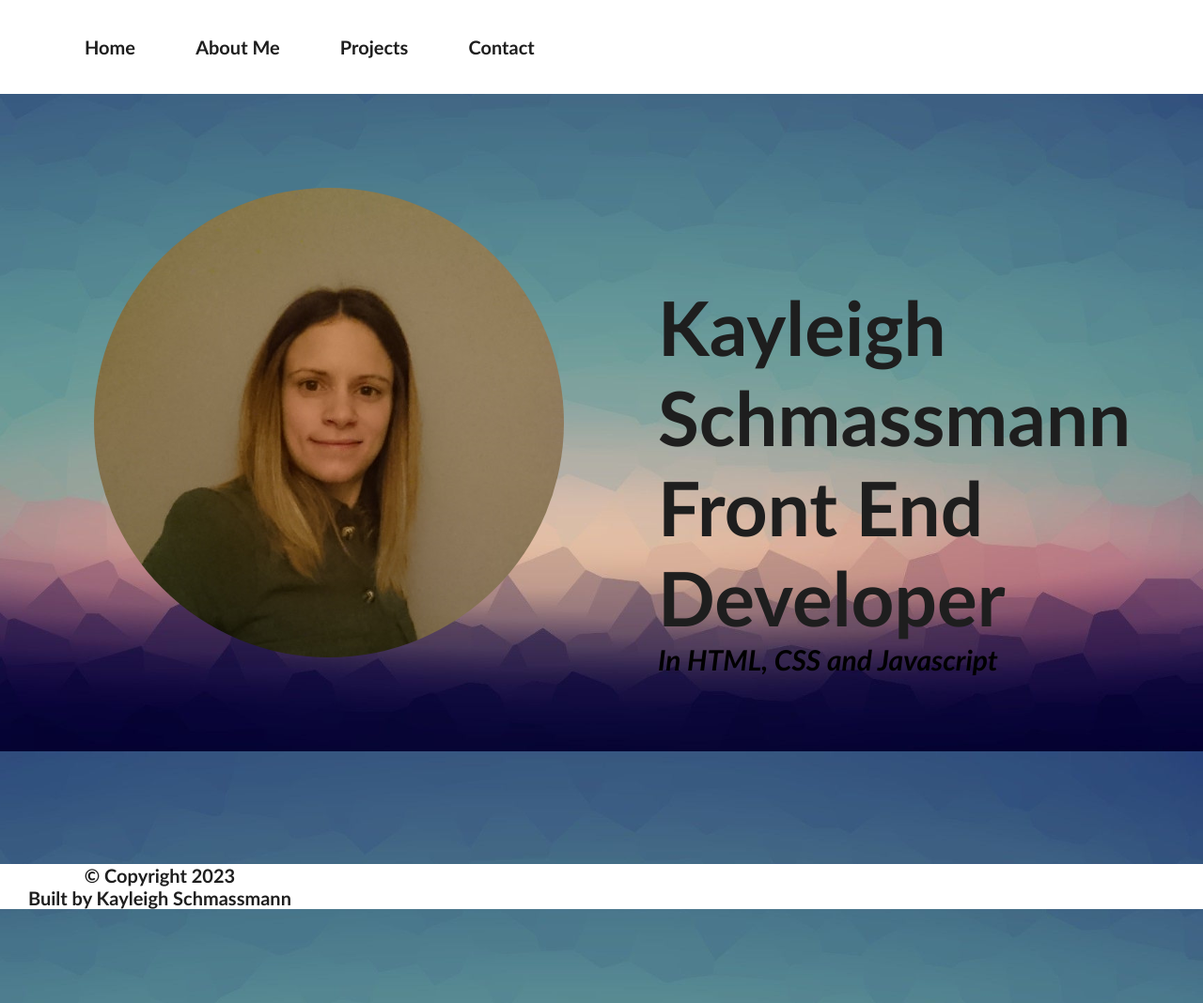
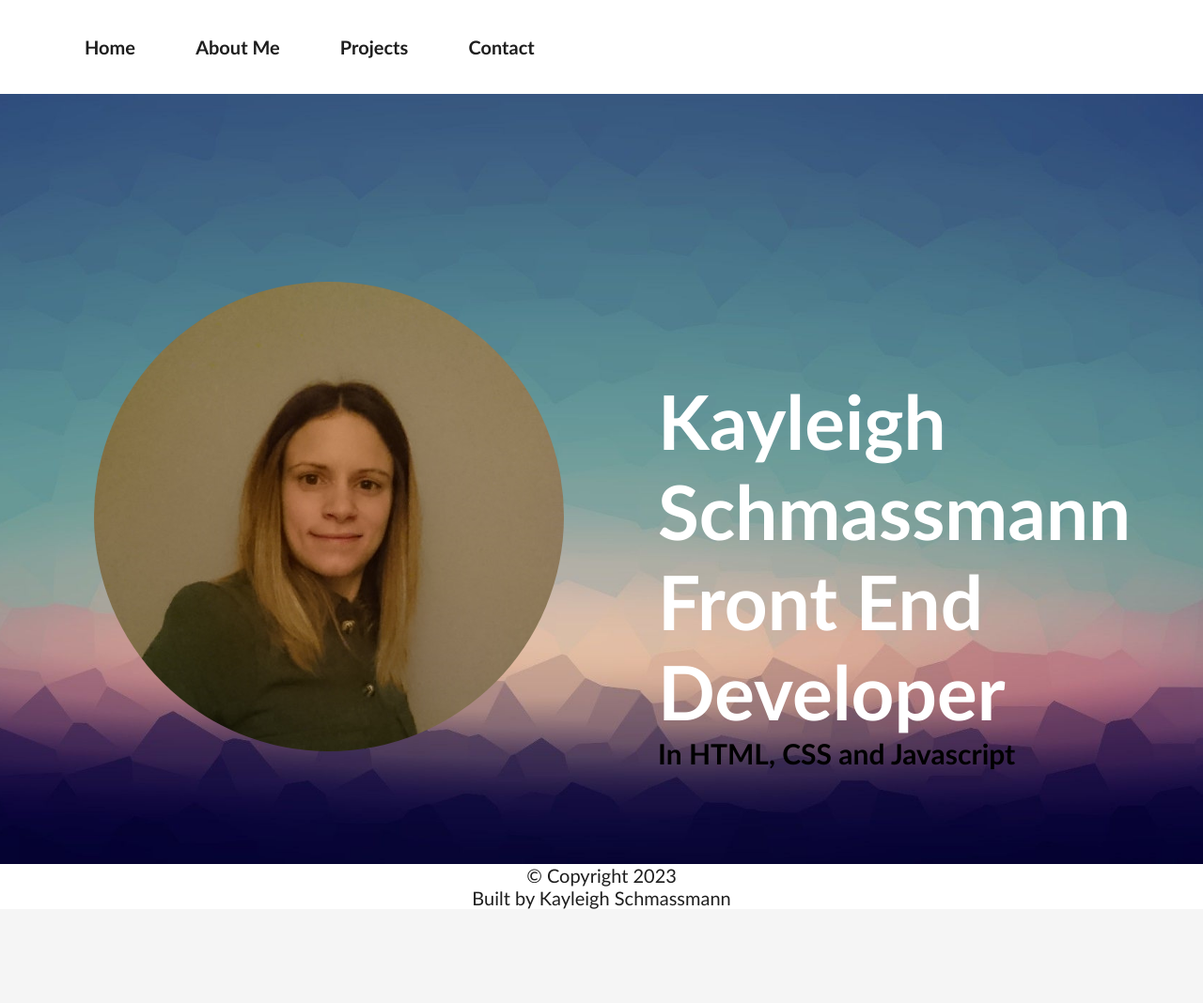
Before and after one commit to KayleighSch/Project-1-Personal-Portfolio, a plain HTML site: page index.html in a window 1280 px wide. Shown: the whole page at 94% size. After the commit the page ends 968 px from the top, so only its background shows below. Drawn offline with Linux system fonts and the light colour scheme.

Commit message:
Added comments Moved .nav wrapper, h1 and h2 in the hierachy Amended body, .content, .nav-wrapper, h1, h2, .footer, #footer and added styling for p tags

```diff
--- a/style.css
+++ b/style.css
@@ -1,29 +1,44 @@
+/* Default website style*/
 * {
     margin: 0;
     padding: 0;
     font-family: 'Gill Sans', 'Gill Sans MT', Calibri, 'Trebuchet MS', sans-serif;
 }
 
+/* Global styles*/
 body {
-    height:100%;
-    background-image: url('Background.jpg');
-    background-repeat: no-repeat;
-    background-position: center;
-    background-size: cover;
-    background-attachment: fixed;
-    overflow: auto;
-    padding-bottom: 100px;
+    background-color: #f5f5f5;
+}
+
+h1 {
+    text-align: centre;
+    padding-top: 200px;
+    font-size: 80px;
+    font-weight: 800;
+    color:white;
+ }
+
+ h2 {
+    font-size: 30px;
+    font-weight: 700;
+ }
+
+ p {
+    font-size: 20px;
+    font-weight: 400;
+    color: #1e1e1e;
+ }
+
+/* Navigation styles*/
+.nav-wrapper {
+    width: 100%;
+    min-height: 100vh;
 }
 
 nav {
     width: 100%;
     height: 100px;
     background-color: #fff;
-}
-
-.nav-wrapper {
-    width: 100%;
-    min-height: 100%;
 }
 
 ul {
@@ -49,46 +64,38 @@ ul li a:hover {
     color: purple;
 }
 
+/* Content section styles*/
 .content {
-    overflow: auto;
-    padding-bottom: 100px;
-    min-height: 90vh;
-}
+    padding: 100px 0;
+    min-height: calc(100vh - 200px);
+    background-image: url('Background.jpg');
+    background-repeat: no-repeat;
+    background-position: center;
+    background-size: cover;
+  }
+
 .profile-pic {
     float: left;
     margin: 100px;
     border-radius: 50%;
  }
 
- h1 {
-    float: centre;
-    padding-top: 200px;
-    font-size: 80px;
-    font-weight: 800;
-    color:#1e1e1e;
- }
-
- h2 {
-    font-style: italic;
-    font-size: 30px;
-    font-weight: 700;
- }
-
+ /* Footer styles*/
  #footer {
     background-color: #fff;
     position: relative;
-    margin-top: -100px;
     height: 100px;
     clear: both;
  }
 
  .footer {
     display: flex;
-    text-align: center;
+    justify-content: center;
+    align-items: center;
     font-size: 20px;
     font-weight: 700;
     color: #1e1e1e;
-    padding: 0 30px;
     background-color: #fff;
     position: relative;
+    text-align: center;
  }
```
